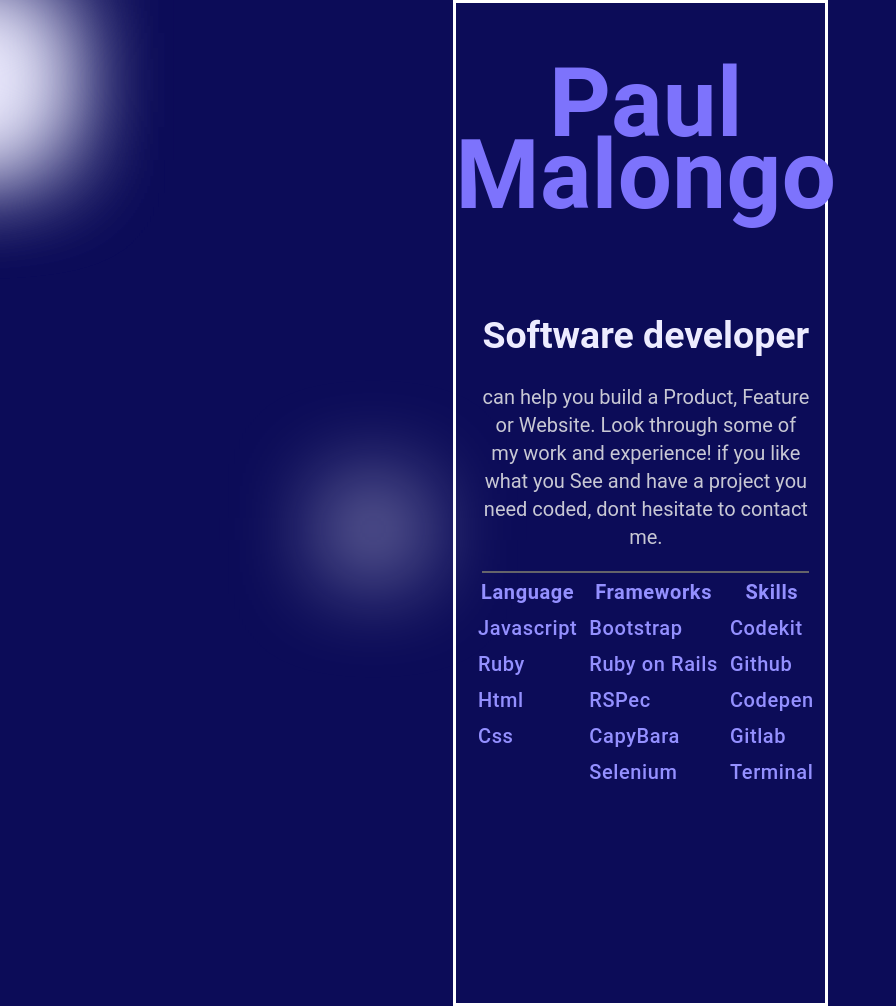
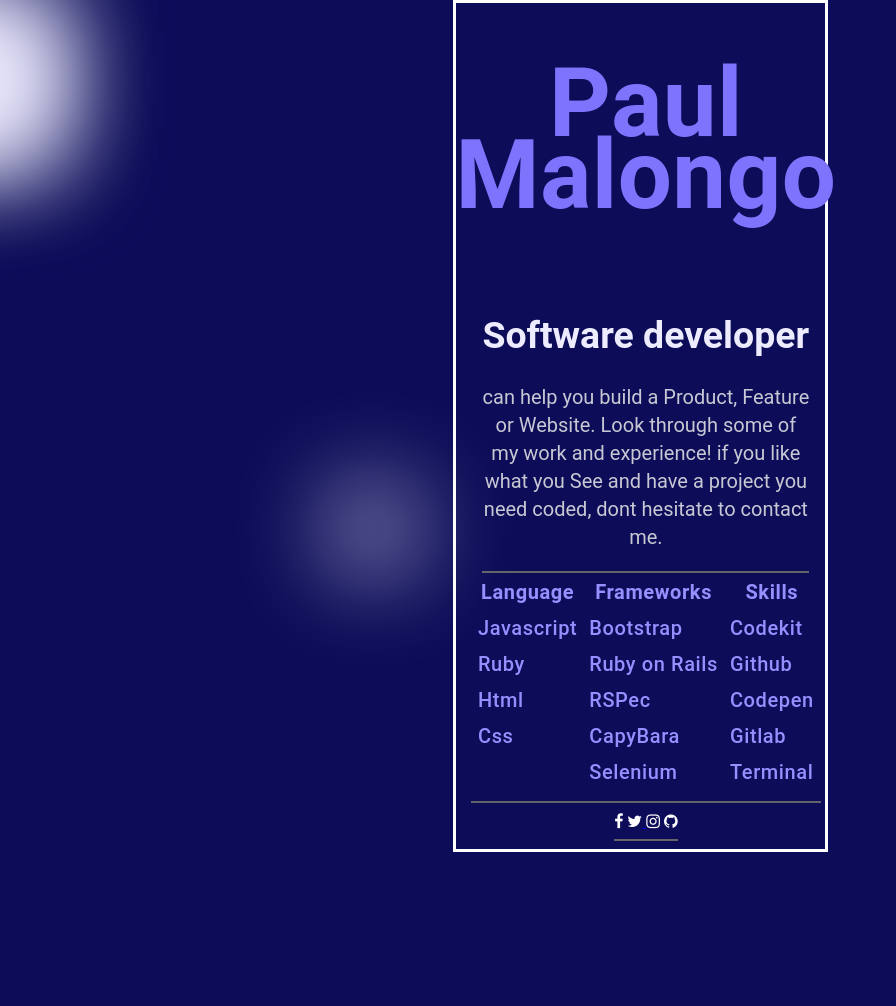
Before and after one commit to canon20paul/Portfolio-setup-and-mobile-version-skeleton1, a plain HTML site: page index.html in a window 1280 px wide. Shown: the whole page, without its empty margins (0-896 px from the left). After the commit the page ends 852 px from the top, so only its background shows below. Drawn offline with Linux system fonts and the light colour scheme; a web font is replaced by a local one.

Commit message:
Social Media navigators

```diff
--- a/index.css
+++ b/index.css
@@ -17,7 +17,7 @@
         display: flex;
         flex-flow: column wrap;
         align-items: center;
-        height: 1000px;
+
 
       }
 
@@ -75,27 +75,32 @@ margin-top:40px;
 th, td {
     padding: 5px;
   }
+
   .eclips{
     position: absolute;
 width: 160px;
 height: 160px;
 left: -106px;
 top: 0px;
-
-/* Theme 4 / Primary 4 */
-
 background: #EDECFF;
 filter: blur(50px);
+
   }
-  .eclips1{
+
+.eclips1{
     position: absolute;
 width: 68px;
 height: 68px;
 left: 339px;
 top: 495px;
-
-/* Theme 4 / Primary 4 */
-
 background: #EDECFF;
 filter: blur(50px);
   }
+  .fa{
+    color:#fff;
+
+  }
+
+  .fa:hover {
+    color:#f00
+  }
--- a/index.html
+++ b/index.html
@@ -8,6 +8,7 @@
               href="https://fonts.googleapis.com/css?family=Anton|Baskervville|Raleway&display=swap" rel="stylesheet"/>
             <link rel="stylesheet" href="https://use.fontawesome.com/releases/v5.8.2/css/all.css"/>
             <link rel="stylesheet" href="index.css" />
+            <link rel="stylesheet" href="https://maxcdn.bootstrapcdn.com/font-awesome/4.7.0/css/font-awesome.min.css">
             <title>Portfolio-setup-and-mobile-version-skeleton-Paul Malongo</title>
         </head>
 <body>
@@ -68,11 +69,27 @@
         </tr>
 
       </table>
+      <div ><hr></div>
 </div>
 <div class="eclips"></div>
 <div class="eclips"></div>
 <div class="eclip1"></div>
 <div class="eclips1"></div>
+
+
+    <div class="social">
+      <a href="https://www.facebook.com/"><i class="fa fa-facebook fa-7x" aria-hidden="true"></i></a>
+      <a href="https://twitter.com/i/flow/login"><i class="fa fa-twitter" aria-hidden="true"></i>
+      <a href="https://www.instagram.com"><i class="fa fa-instagram" aria-hidden="true"></i></a>
+      <a href="https://github.com/"><i class="fa fa-github" aria-hidden="true"></i></a>
+
+
+      <div ><hr></div>
+</div>
+
+      </div>
+
+
 
 
 
```
